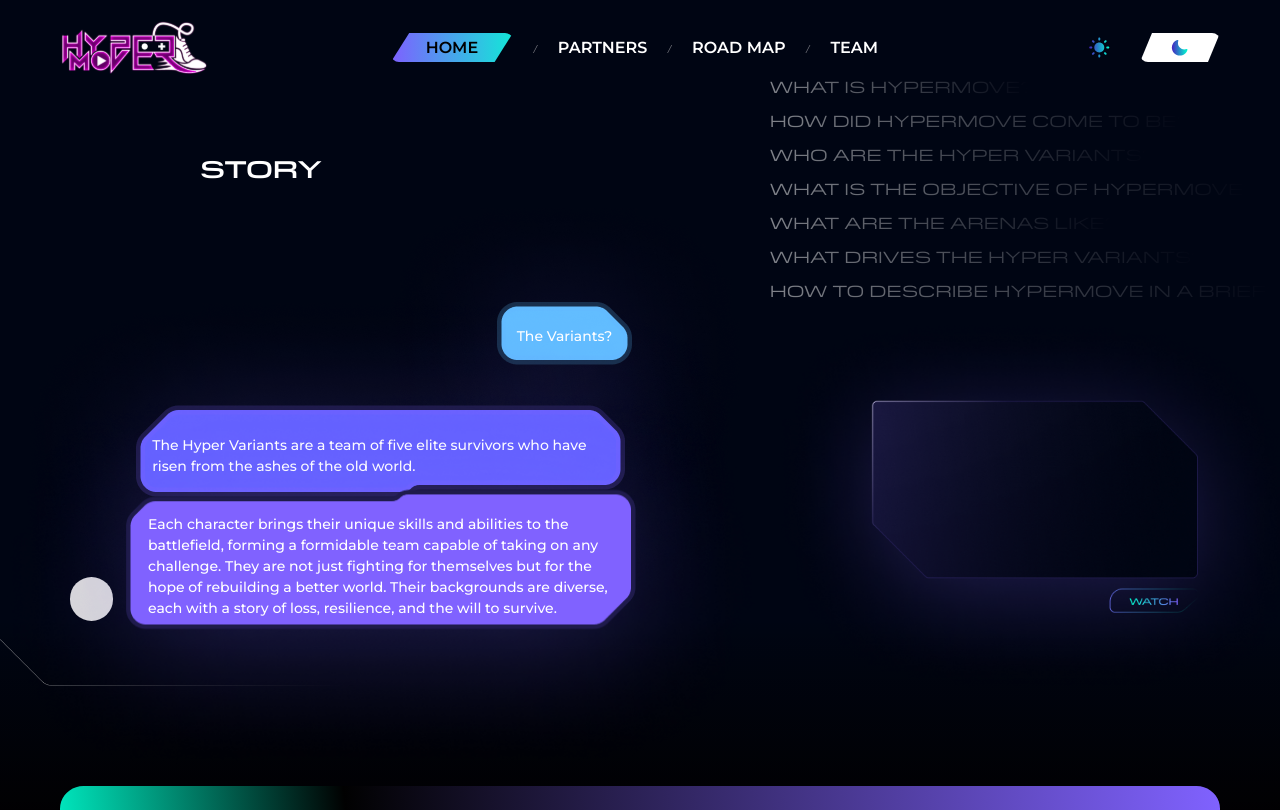
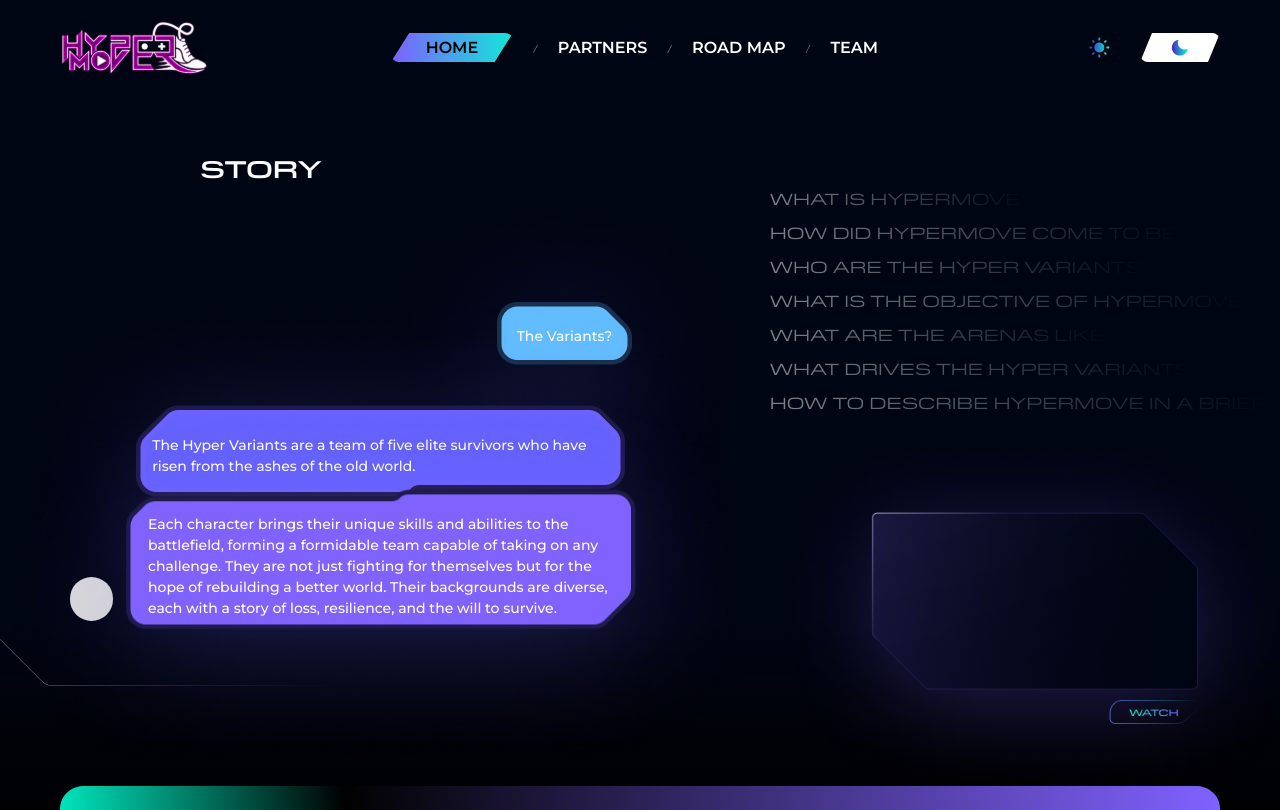
Before and after one commit to Basit46/hypermove, a React (Vite) app: page /story in a window 1280 px wide. Shown: the top 810 px of the page. Built offline with nearby package versions, Linux system fonts and the light colour scheme.

Commit message:
Added changes

```diff
--- a/src/pages/Story.jsx
+++ b/src/pages/Story.jsx
@@ -58,7 +58,7 @@
           />
         </div>
 
-        <div className="mt-[50px] px-[20px] md:px-0 xl:mt-0 flex-1 h-fit xl:h-[400px] flex flex-col  ju justify-center items-center">
+        <div className="mt-[50px] px-[20px] md:px-0 xl:mt-0 flex-1 h-fit xl:h-[400px] flex flex-col  items-center">
           <div>
             {items.map((item, i) => (
               <div
```
